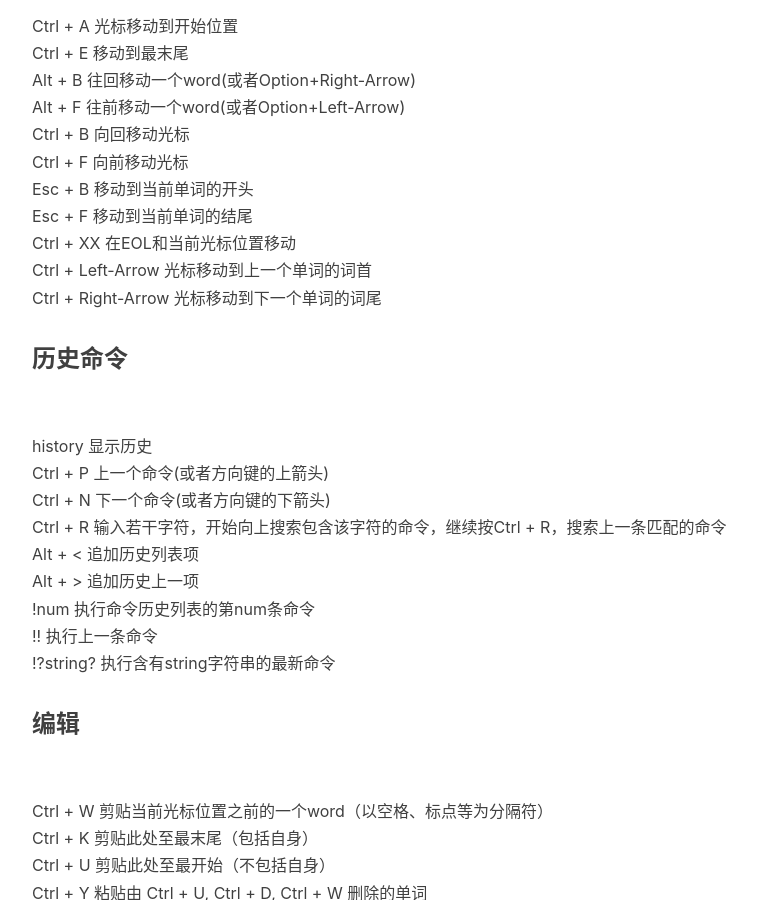
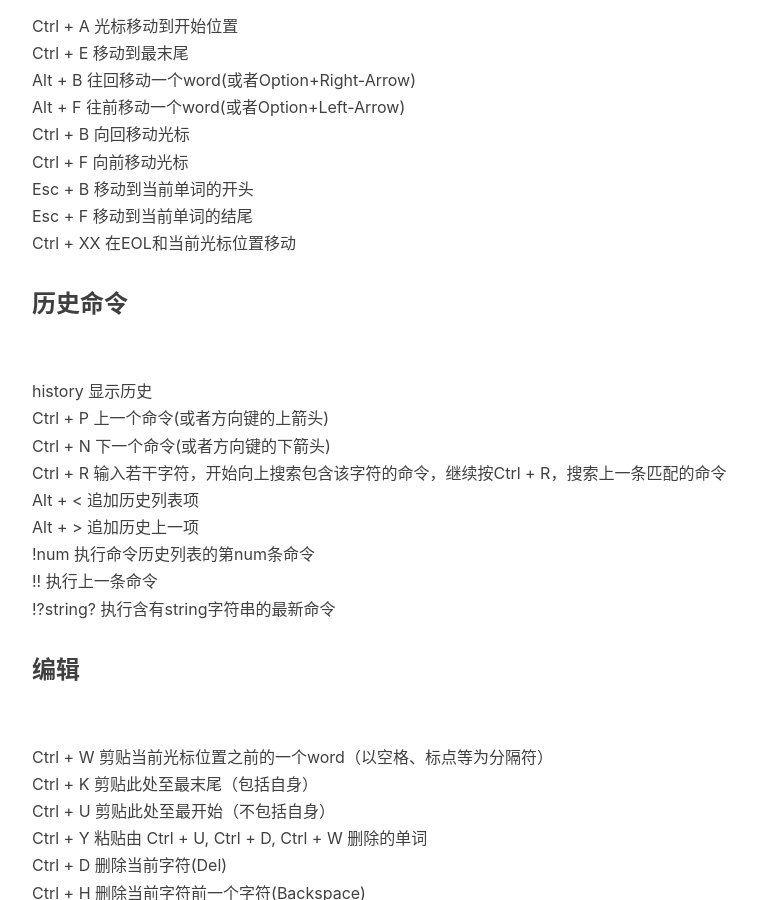
Before and after one commit to aaakgod/aaakgod.github.io, a Jekyll site: the page built from _posts/2019-04-20-Terminal.md, in a window 1280 px wide and 900 px high, scrolled down 1898 px. Shown: the whole window, without its empty margins (233-990 px from the left). Built offline with Jekyll 4.4.1, drawn with Linux system fonts in a browser that asks for light colours; nearby versions of some CDN libraries; comment, search, counter and statistics services are not loaded; some of the changed text lies outside the part shown.

Commit message:
update Sublime

```diff
--- a/_posts/2019-04-20-Terminal.md
+++ b/_posts/2019-04-20-Terminal.md
@@ -64,8 +64,8 @@ tags:
 <br> Esc + B 移动到当前单词的开头
 <br> Esc + F 移动到当前单词的结尾
 <br> Ctrl + XX 在EOL和当前光标位置移动
-<br> Ctrl + Left-Arrow 光标移动到上一个单词的词首
-<br> Ctrl + Right-Arrow 光标移动到下一个单词的词尾
+<!-- <br> Ctrl + Left-Arrow 光标移动到上一个单词的词首
+<br> Ctrl + Right-Arrow 光标移动到下一个单词的词尾 -->
 
 ### 历史命令
 <br> history 显示历史
```
Also changed, not shown: _posts/2019-04-20-Sublime.md (renamed from _drafts/2019-04-20-Sublime.md, +0 -1 lines).
